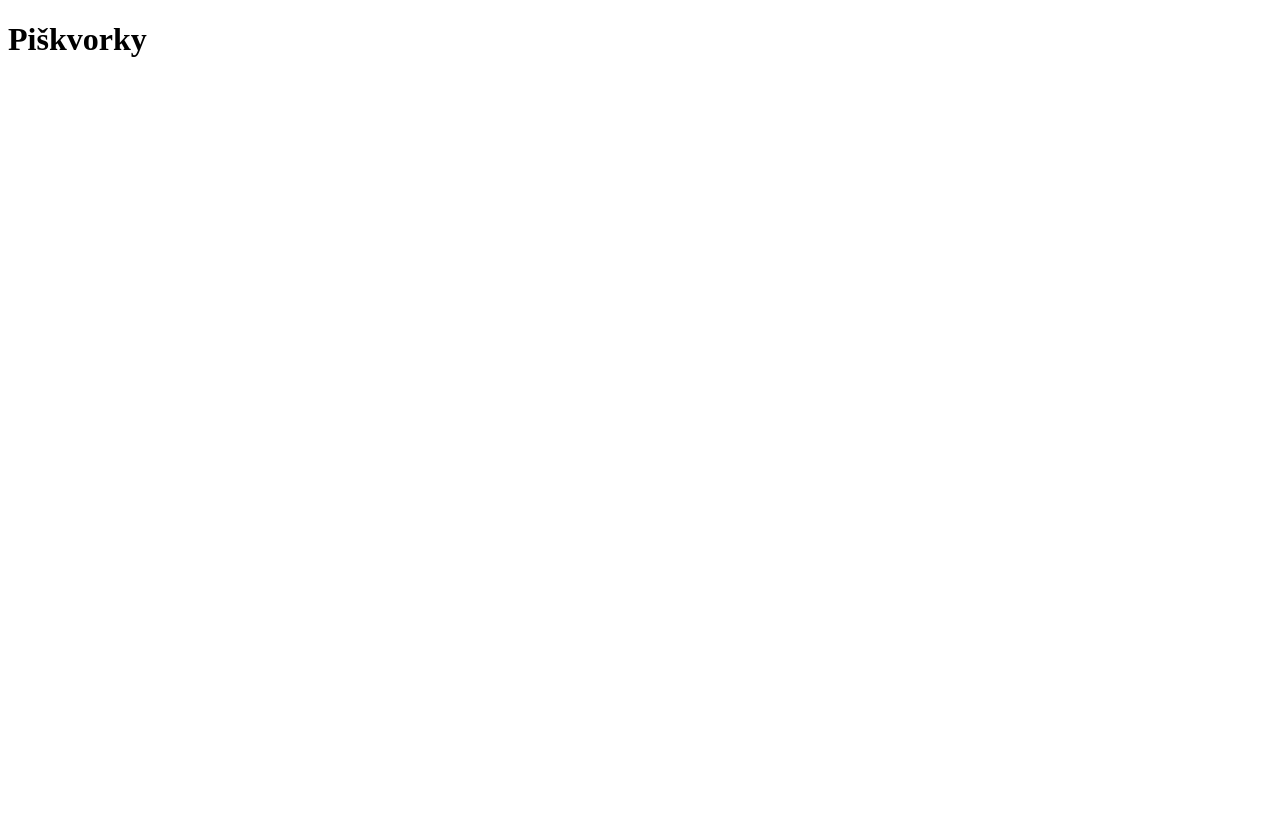
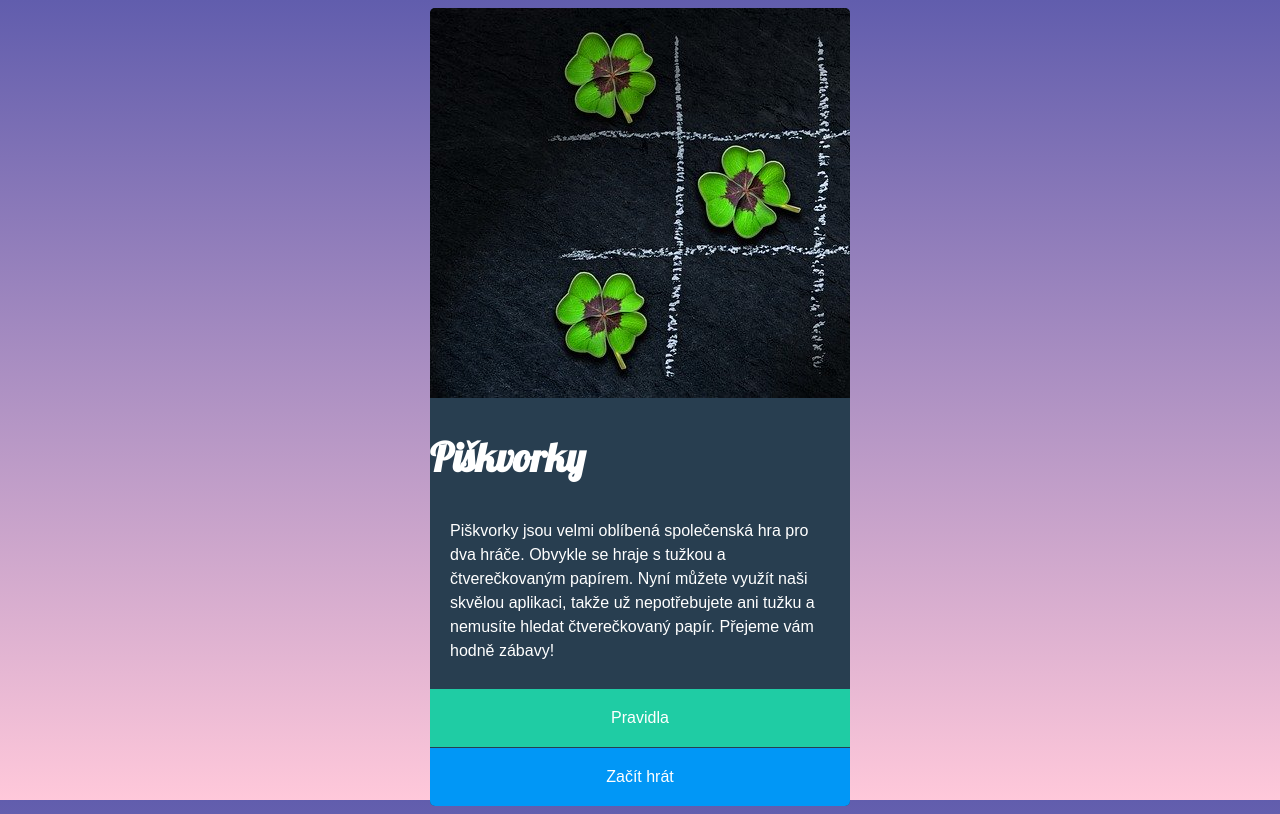
Before and after one commit to katrinaslezakova/piskvorky, a plain HTML site: page index.html in a window 1280 px wide. Drawn offline with Linux system fonts and the light colour scheme.

Commit message:
struktura, box model

```diff
--- a/index.html
+++ b/index.html
@@ -4,10 +4,36 @@
     <meta charset="UTF-8" />
     <meta http-equiv="X-UA-Compatible" content="IE=edge" />
     <meta name="viewport" content="width=device-width, initial-scale=1.0" />
-    <title>Document</title>
-    <link rel="stylesheet" type="text/css" href="styly.css" />
+    <link rel="preconnect" href="https://fonts.googleapis.com" />
+    <link rel="preconnect" href="https://fonts.gstatic.com" crossorigin />
+    <link
+      href="https://fonts.googleapis.com/css2?family=Lobster&display=swap"
+      rel="stylesheet"
+    />
+    <link rel="stylesheet" href="styly.css" />
+    <title>Piškvorky</title>
   </head>
   <body>
-    <h1>Piškvorky</h1>
+    <div class="content">
+      <img
+        src="uvodni.jpg"
+        alt="Úvodní obrázek piškvorků se zelenými lístečky"
+      />
+      <div class="uvod">
+        <h1>Piškvorky</h1>
+        <p>
+          Piškvorky jsou velmi oblíbená společenská hra pro dva hráče. Obvykle
+          se hraje s tužkou a čtverečkovaným papírem. Nyní můžete využít naši
+          skvělou aplikaci, takže už nepotřebujete ani tužku a nemusíte hledat
+          čtverečkovaný papír. Přejeme vám hodně zábavy!
+        </p>
+      </div>
+      <a
+        class="button pravidla"
+        href="https://czechitas-podklady.cz/Piskvorky-pravidla/"
+        >Pravidla</a
+      >
+      <a class="button zacit-hrat" href="index.html">Začít hrát</a>
+    </div>
   </body>
 </html>
--- a/styly.css
+++ b/styly.css
@@ -0,0 +1,73 @@
+html {
+  box-sizing: border-box;
+}
+
+*,
+::after,
+::before {
+  box-sizing: inherit;
+}
+
+body {
+  background-image: linear-gradient(#615dad, #ffc8da);
+  background-attachment: fixed;
+
+}
+
+.content {
+  width: 420px;
+  margin: auto;
+  color: white;
+  background: #283e50;
+  border-radius: 5px;
+  overflow: hidden;
+}
+
+.header {
+  display: block;
+  width: 100%;
+}
+
+.description {
+  margin: auto;
+  text-align: center;
+}
+
+h1 {
+  font-family: 'Lobster', sans-serif;
+  font-size: 2.5rem;
+  margin-top: 30px;
+}
+
+p {
+  padding: 10px 20px;
+  margin-top: 0;
+  font-family: Arial, Helvetica, sans-serif;
+  line-height: 150%;
+}
+
+.button {
+  display: block;
+  font-family: Arial, Helvetica, sans-serif;
+  color: white;
+  text-decoration: none;
+  text-align: center;
+  padding: 20px 0px;
+}
+
+.pravidla {
+  background-color: #1fcca4;
+  border-bottom: 1px solid #283e50;
+}
+
+.pravidla:hover {
+  background-color: #1cbb96;
+}
+
+.zacit-hrat {
+  background-color: #0197f6;
+}
+
+.zacit-hrat:hover {
+  background-color: #0090e9;
+}
```
Also changed, not shown: uvodni.jpg (added).
